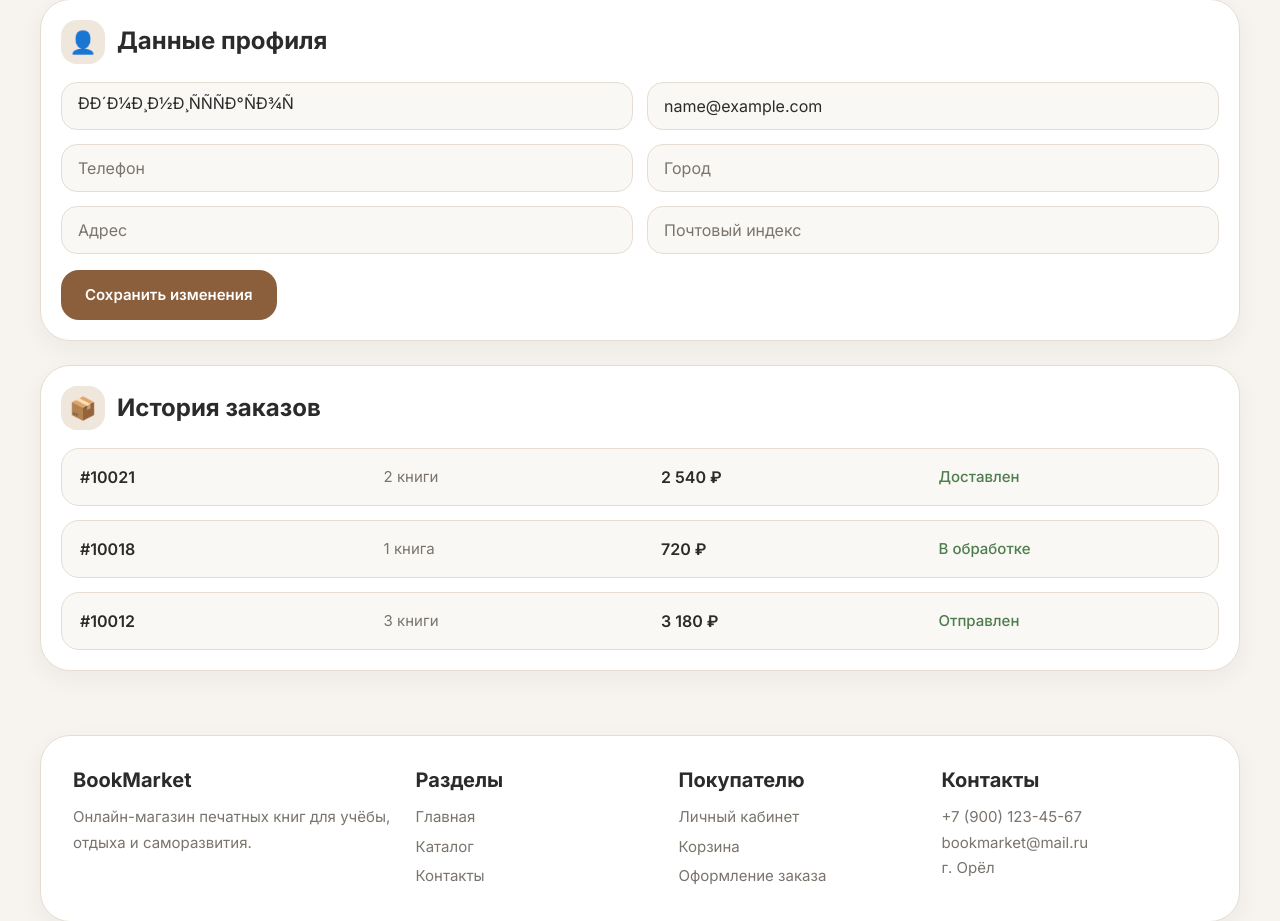
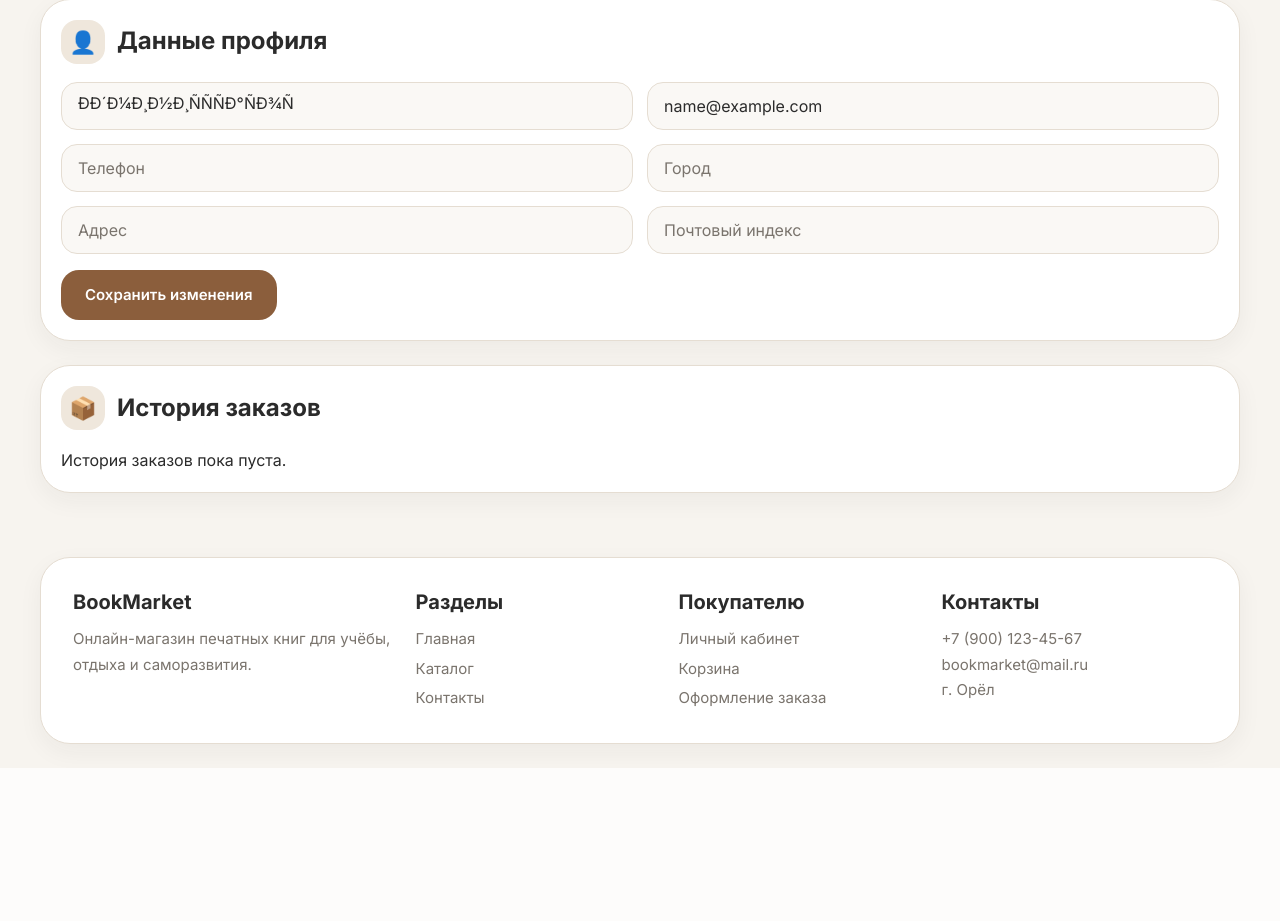
Before and after one commit to MuYuchun10/BookMarket, a PHP site: page /profile.php in a window 1280 px wide. Shown: the part 315-1236 px from the top of the page. After the commit the page ends 1083 px from the top, so only its background shows below. Run offline with PHP 8.4, Linux system fonts and the light colour scheme; the visitor is signed in with stand-in values (Sample User, id 1).

Commit message:
Render order history from local storage

```diff
--- a/js/main.js
+++ b/js/main.js
@@ -143,6 +143,37 @@
         showToast.timer = setTimeout(() => {
             toast.classList.remove('show');
         }, 2400);
+    }
+
+    /* Рендер заказов */
+    function renderProfileOrders() {
+        const ordersContainer = document.getElementById('profile-orders');
+
+        if (!ordersContainer) {
+            return;
+        }
+
+        const orders = getStoredOrders();
+
+        if (!orders.length) {
+            ordersContainer.innerHTML = '<p class="orders-list__empty">История заказов пока пуста.</p>';
+            return;
+        }
+
+        ordersContainer.innerHTML = orders.map((order) => {
+            const booksCount = order.items.reduce((sum, item) => sum + item.quantity, 0);
+
+            return `
+            <article class="order-row">
+                <div class="order-row__id">${escapeHtml(order.id)}</div>
+                <div class="order-row__count">
+                    ${booksCount} ${pluralize(booksCount, 'книга', 'книги', 'книг')}
+                </div>
+                <div class="order-row__price">${formatPrice(order.total)}</div>
+                <div class="order-row__status">${escapeHtml(order.status)}</div>
+            </article>
+        `;
+        }).join('');
     }
 
     /* Нормализация позиции заказа */
@@ -1308,6 +1339,8 @@
             return;
         }
 
+        renderProfileOrders();
+
         const profileForm = profilePage.querySelector('#profile-form');
 
         if (!profileForm || profileForm.dataset.bound === 'true') {
--- a/profile.php
+++ b/profile.php
@@ -61,8 +61,7 @@
 
                         <label class="visually-hidden" for="profile-email">Email</label>
                         <input autocomplete="email" class="profile-form__input" id="profile-email" name="email"
-                            placeholder="Email" type="email"
-                            value="<?php echo htmlspecialchars($userEmail); ?>" />
+                            placeholder="Email" type="email" value="<?php echo htmlspecialchars($userEmail); ?>" />
 
                         <label class="visually-hidden" for="profile-phone">Телефон</label>
                         <input autocomplete="tel" class="profile-form__input" id="profile-phone" name="phone"
@@ -86,25 +85,8 @@
                         <span aria-hidden="true" class="profile-section-heading__icon">📦</span>
                         <h2 class="profile-section-heading__title" id="profile-orders-title">История заказов</h2>
                     </div>
-                    <div class="orders-list">
-                        <article class="order-row">
-                            <div class="order-row__id">#10021</div>
-                            <div class="order-row__count">2 книги</div>
-                            <div class="order-row__price">2 540 ₽</div>
-                            <div class="order-row__status">Доставлен</div>
-                        </article>
-                        <article class="order-row">
-                            <div class="order-row__id">#10018</div>
-                            <div class="order-row__count">1 книга</div>
-                            <div class="order-row__price">720 ₽</div>
-                            <div class="order-row__status">В обработке</div>
-                        </article>
-                        <article class="order-row">
-                            <div class="order-row__id">#10012</div>
-                            <div class="order-row__count">3 книги</div>
-                            <div class="order-row__price">3 180 ₽</div>
-                            <div class="order-row__status">Отправлен</div>
-                        </article>
+                    <div class="orders-list" id="profile-orders">
+                        <p class="orders-list__empty">История заказов пока пуста.</p>
                     </div>
                 </section>
             </div>
```
